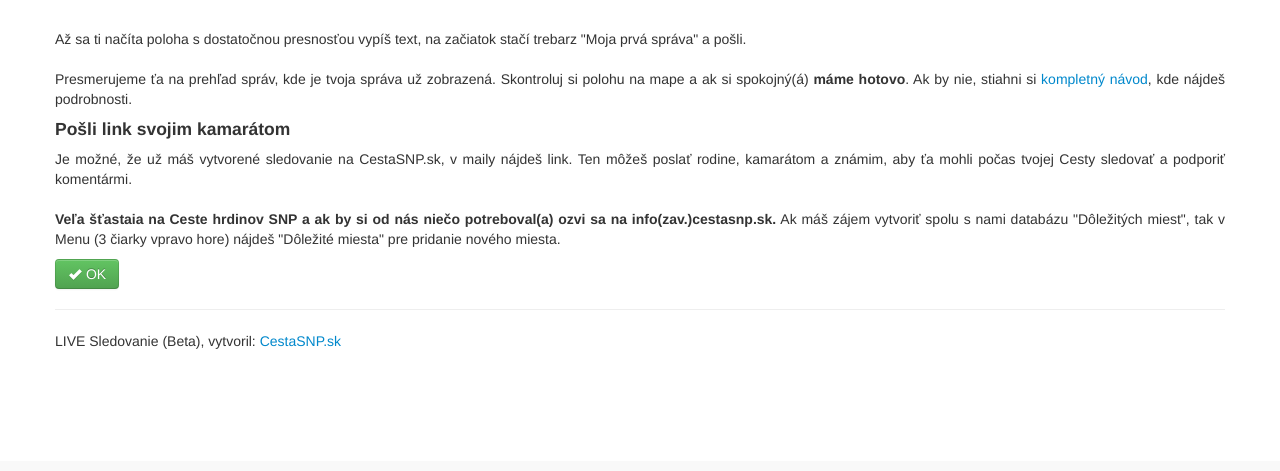
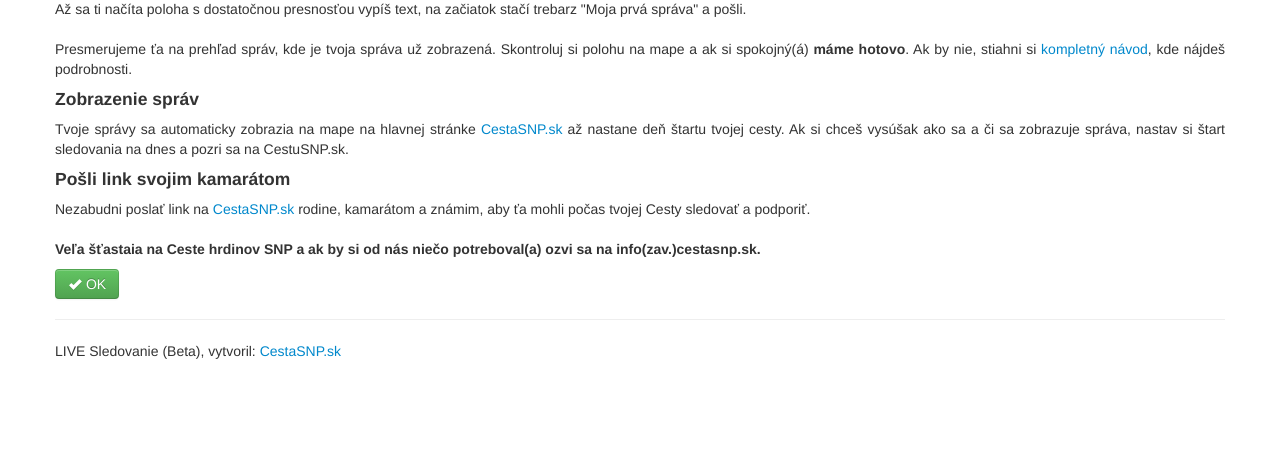
Before and after one commit to hasty001/livesledovanie, a Flask app: page /akozacat in a window 1280 px wide. Shown: the part 621-1092 px from the top of the page. Before the commit the page ends 970 px from the top, so only its background shows below. Run offline with Flask 2, Linux system fonts and the light colour scheme; a user stored in the database is signed in; tables that the repository leaves empty hold one stand-in row (values such as "Sample post"); some libraries are stand-ins or nearby versions.

Commit message:
oprava ako zacat stranky odstranenie komentarov z linkov

```diff
--- a/wsgi/templates/gettingstarted.html
+++ b/wsgi/templates/gettingstarted.html
@@ -4,13 +4,17 @@
 
 <div id="akozacat" class="container" style="text-align: justify">
 <h3>Čo ďalej?</h3>
-<h4>Pošli nám email</h4>
-Pošli nám čo najskôr email na adresu <a href="mailto:info@cestasnp.sk" target="_blank">info(zav.)cestasnp.sk</a>,
-aby sme ti zverejnili článok na CesteSNP.sk a pridali baner. Inak si nikto nebude môcť prečítať poslané správy. Určite nám
-pomôže ak nám prezradíš email pod ktorým si sa zaregistroval(a).
+
+<div class="container">
+  <div class="panel panel-default">
+    <div class="panel-heading">Náš tip</div>
+    <div class="panel-body">Vytvor spolu s nami databázu "Dôležitých miest"! V Menu hore (3 čiarky vpravo hore) nájdeš "Dôležité miesta" pre pridanie nového miesta.
+    Už existujúce miesta si zobrazíš na mape v menu "Mapa"</div>
+  </div>
+</div>
+
 <h4>Nastav si lokalizačné služby a vyskúšaj posielanie správ</h4>
-Kým budeš čakať na odpoveď môžeš si zatiaľ nastaviť svoje zariadenie a vyskúšať poslať prvú správu.
-<br><p>
+<p>
 Dôležité je nastaviť si vo svojom zariadení "Určovanie polohy na základe satelitov GPS" v nastaveniach telefónu, obrázok ako to môže vyzerať máš dole.
 Nezabudni, že pri načítaní polohy potebuje tvoje zariadenie <b>priamu viditeľnosť na oblohu</b>.<br><br>
 Až to budeš mať môžeš sa pustiť do prvej správy. Choď na stránku <a href="/spravy" target="_blank">Nová správa</a>. Stlač tlačítko "Načítaj z GPS".
@@ -25,11 +29,16 @@ viditeľnosť na oblohu a skús to ešte raz.
 Až sa ti načíta poloha s dostatočnou presnosťou vypíš text, na začiatok stačí trebarz "Moja prvá správa" a pošli.<br><br>
 Presmerujeme ťa na prehľad správ, kde je tvoja správa už zobrazená. Skontroluj si polohu na mape a ak si spokojný(á) <b>máme hotovo</b>.
 Ak by nie, stiahni si <a href="http://cestasnp.sk/download/Live_sledovanie_manual.pdf">kompletný návod</a>, kde nájdeš podrobnosti.
+
+<h4>Zobrazenie správ</h4>
+<p>
+Tvoje správy sa automaticky zobrazia na mape na hlavnej stránke <a href="https://cestasnp.sk">CestaSNP.sk</a> až nastane deň štartu tvojej cesty.
+Ak si chceš vysúšak ako sa a či sa zobrazuje správa, nastav si štart sledovania na dnes a pozri sa na CestuSNP.sk.
+</p>
 <h4>Pošli link svojim kamarátom</h4>
-Je možné, že už máš vytvorené sledovanie na CestaSNP.sk, v maily nájdeš link. Ten môžeš poslať rodine, kamarátom a známim, aby ťa mohli počas tvojej
-Cesty sledovať a podporiť komentármi.<br><br>
-<p><b>Veľa šťastaia na Ceste hrdinov SNP a ak by si od nás niečo potreboval(a) ozvi sa na info(zav.)cestasnp.sk.</b> Ak máš zájem vytvoriť spolu
-s nami databázu "Dôležitých miest", tak v Menu (3 čiarky vpravo hore) nájdeš "Dôležité miesta" pre pridanie nového miesta.</p>
+Nezabudni poslať link na <a href="https://cestasnp.sk">CestaSNP.sk</a> rodine, kamarátom a známim, aby ťa mohli počas tvojej
+Cesty sledovať a podporiť.<br><br>
+<p><b>Veľa šťastaia na Ceste hrdinov SNP a ak by si od nás niečo potreboval(a) ozvi sa na info(zav.)cestasnp.sk.</b><br>
 <form action="/" method="get" class="display">
         <label for="pridaj" class="btn btn-success"><i class="icon-ok icon-white"></i> OK</label>
         <input id="pridaj" type="submit" class="hidden">
--- a/wsgi/templates/layout.html
+++ b/wsgi/templates/layout.html
@@ -54,7 +54,7 @@ input[type="radio"].nie {
                     <li><a href="/spravy">Nová Správa</a></li>
                     <li><a href="/mapa">Mapa</a></li>
                     <li><a href="/miesta">Dôležité miesta (beta)</a></li>
-                    <li><a href="/comments">Komentáre (beta)</a></li>
+                    <!-- <li><a href="/comments">Komentáre (beta)</a></li> -->
                     <li><a href="/details_show">O mojej Ceste</a></li>
                     <li><a href="{{ url_for('logout') }}">Odhlásenie</a></li>
                 {% endif %}
```
